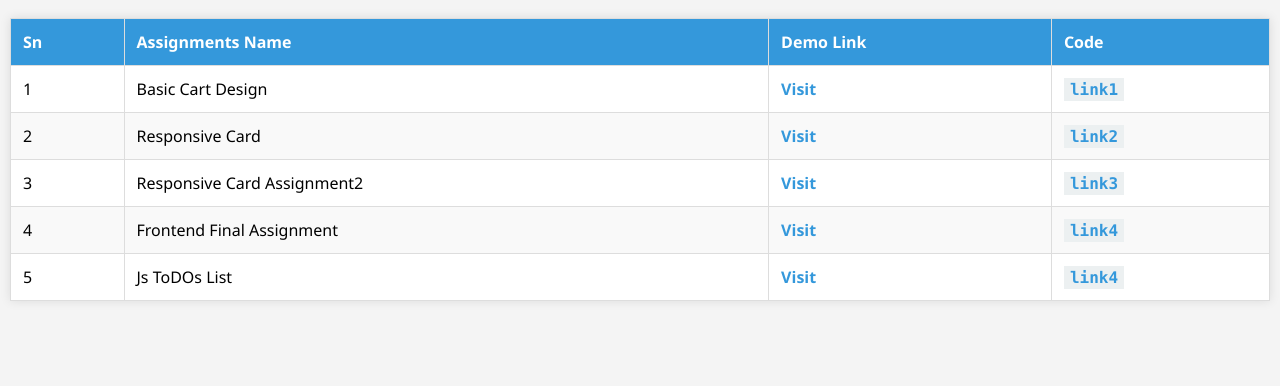
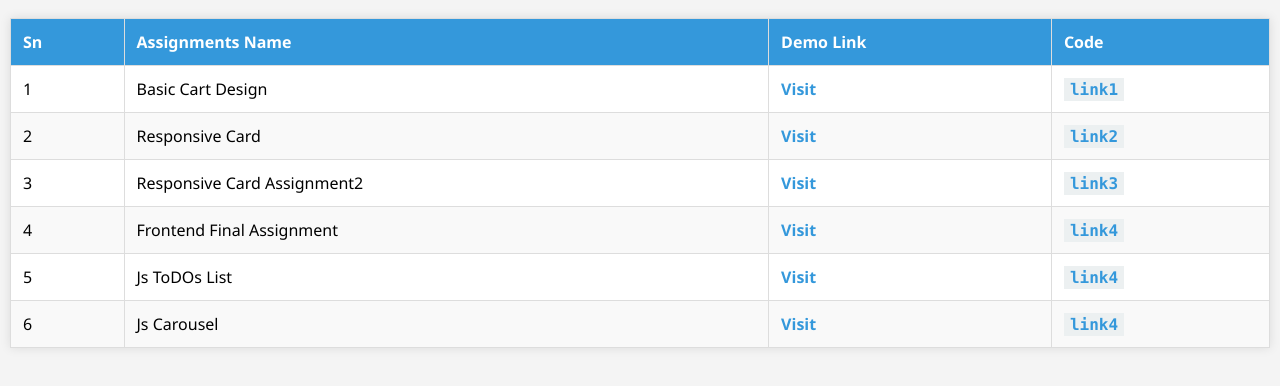
Before and after one commit to smanish2055/Manish.github.io, a plain HTML site: page index.html in a window 1280 px wide. Shown: the part 326-712 px from the top of the page. Drawn offline with Linux system fonts and the light colour scheme.

Commit message:
Js Carousel updated

```diff
--- a/index.html
+++ b/index.html
@@ -174,6 +174,23 @@
             >
           </td>
         </tr>
+
+
+              <tr>
+          <td>6</td>
+          <td>Js Carousel</td>
+          <td>
+            <a href="./Carousel/index.html">Visit</a>
+          </td>
+          <td>
+            <code
+              ><a
+                href="https://github.com/smanish2055/smanish2055.github.io/tree/Assignments/Carousel"
+                >link4</a
+              ></code
+            >
+          </td>
+        </tr>
         <!-- Add more rows as needed -->
       </tbody>
     </table>
```
